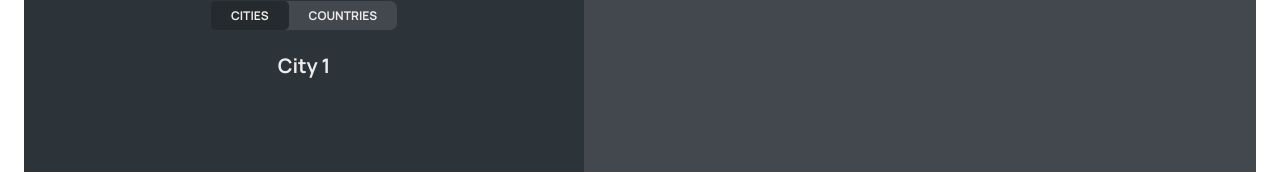
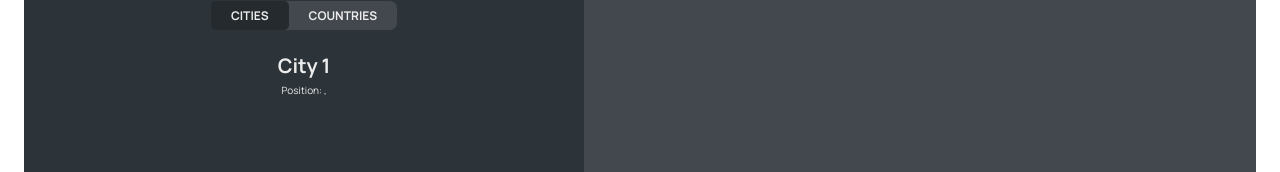
Before and after one commit to MBANS8A1/WorldWiseRecorder, a React (Vite) app: page /app/cities/1 in a window 1280 px wide. Shown: the part 139-311 px from the top of the page. Built offline with nearby package versions, Linux system fonts and the light colour scheme; data requests are answered from the project's data file.

Commit message:
I included the useSearchParams and the lat (latitude) and lng (longitude) data derived from searchParams.get() in the City component as well as the Map component.

```diff
--- a/src/components/City.jsx
+++ b/src/components/City.jsx
@@ -1,4 +1,4 @@
-import { useParams } from "react-router-dom";
+import { useParams, useSearchParams } from "react-router-dom";
 import styles from "./City.module.css";
 
 const formatDate = (date) =>
@@ -10,7 +10,11 @@
   }).format(new Date(date));
 
 function City() {
+  const [searchParams, setSearchParams] = useSearchParams();
+  const lat = searchParams.get("lat");
+  const lng = searchParams.get("lng");
   const { id } = useParams();
+
   // TEMP DATA
   const currentCity = {
     cityName: "Lisbon",
@@ -21,7 +25,14 @@
 
   const { cityName, emoji, date, notes } = currentCity;
 
-  return <h1>City {id}</h1>;
+  return (
+    <>
+      <h1>City {id}</h1>
+      <p>
+        Position: {lat}, {lng}
+      </p>
+    </>
+  );
 
   // return (
   //   <div className={styles.city}>
```
